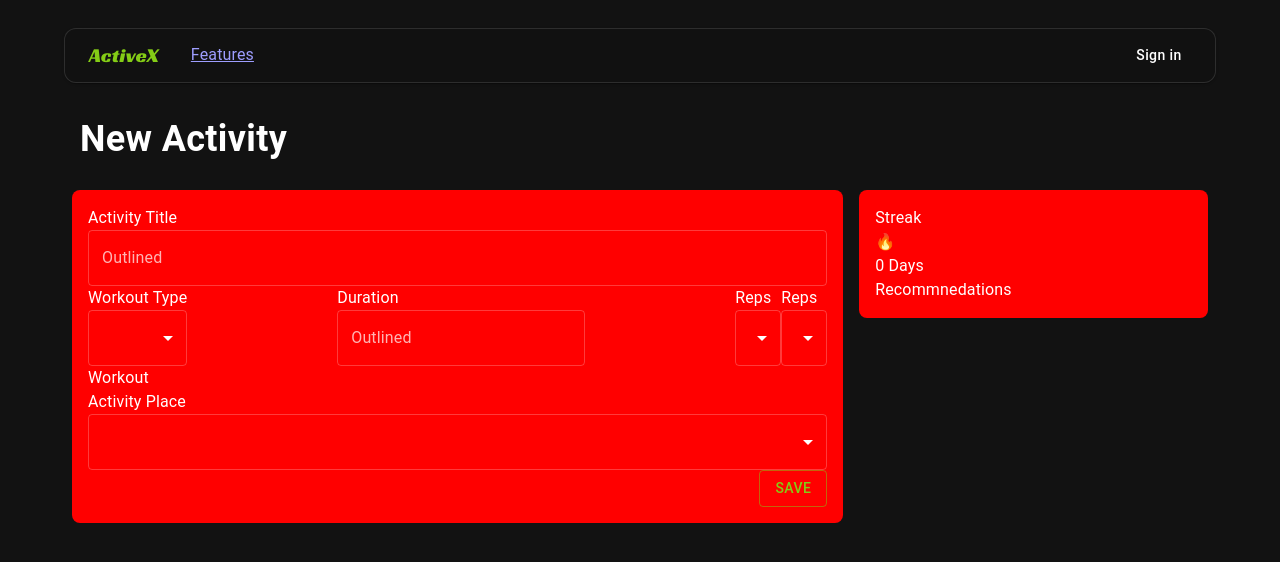
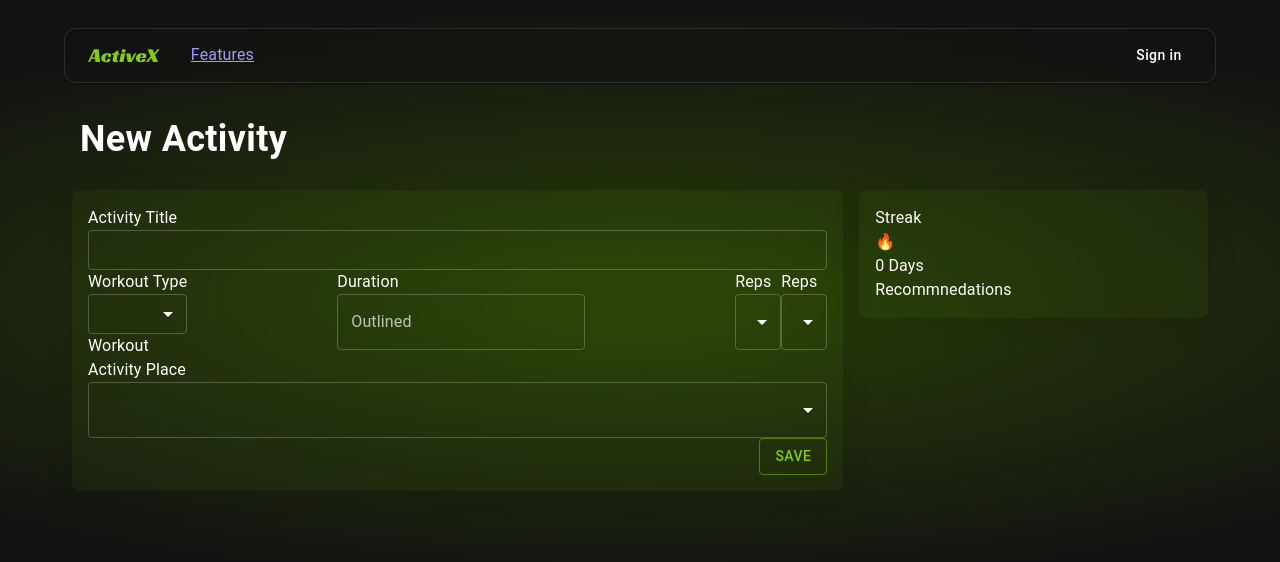
Before and after one commit to pradipGotame/health_checker, a React (Vite) app in the folder frontend/: page /activity in a window 1280 px wide. Shown: the top 562 px of the page. Built offline with nearby package versions, Linux system fonts and the light colour scheme; no server answers.

Commit message:
Activity

```diff
--- a/frontend/src/components/Activity/CreateActivity.jsx
+++ b/frontend/src/components/Activity/CreateActivity.jsx
@@ -10,7 +10,11 @@ import Select from "@mui/material/Select";
 
 export default function CreateActivity() {
   return (
-    <>
+    <Box
+      sx={{
+        backgroundImage: "radial-gradient(ellipse 80% 50% at 50% 50%, hsl(84, 81%, 14%), transparent)",
+      }}
+    >
       <NavBar />
       <Container
         sx={{
@@ -32,7 +36,9 @@ export default function CreateActivity() {
         >
           <Box
             sx={{
-              backgroundColor: "red",
+                backdropFilter: "blur(24px)",
+                background: "rgba(132, 204, 22, 0.05)", // Increased opacity for whiter tint
+                boxShadow: "0 4px 30px rgba(0, 0, 0, 0.1)", // Subtle shadow for depth
               borderRadius: "8px",
               flex: 7,
               m: 1,
@@ -43,8 +49,9 @@ export default function CreateActivity() {
               <Box>Activity Title</Box>
               <TextField
                 id="outlined-basic"
-                label="Outlined"
                 variant="outlined"
+                size="small"
+                margin="none"
               />
             </Stack>
             <Stack
@@ -59,6 +66,7 @@ export default function CreateActivity() {
                   id="demo-simple-select"
                   value="Workout"
                   label="Age"
+                  size="small"
                 >
                   <MenuItem value={10}>Ten</MenuItem>
                   <MenuItem value={20}>Twenty</MenuItem>
@@ -127,7 +135,9 @@ export default function CreateActivity() {
           </Box>
           <Box
             sx={{
-              backgroundColor: "red",
+                backdropFilter: "blur(24px)",
+                background: "rgba(132, 204, 22, 0.05)", // Increased opacity for whiter tint
+                boxShadow: "0 4px 30px rgba(0, 0, 0, 0.1)", // Subtle shadow for depth
               borderRadius: "8px",
               flex: 3,
               m: 1,
@@ -142,6 +152,6 @@ export default function CreateActivity() {
           </Box>
         </Stack>
       </Container>
-    </>
+    </Box>
   );
 }
```
